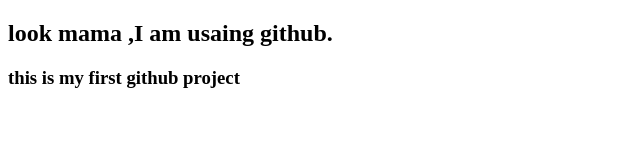
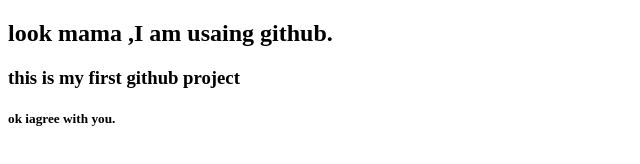
Before and after one commit to mdsalehin/my-first-website, a plain HTML site: page index.html in a window 1280 px wide. Shown: the full height of the page, 0-640 px from the left. Drawn offline with Linux system fonts and the light colour scheme.

```diff
--- a/index.html
+++ b/index.html
@@ -8,5 +8,6 @@
 <body>
     <h2>look mama ,I am usaing github.</h2>
     <h3>this is my first github project</h3>
+    <h5>ok iagree with you.</h5>
 </body>
 </html>
```
